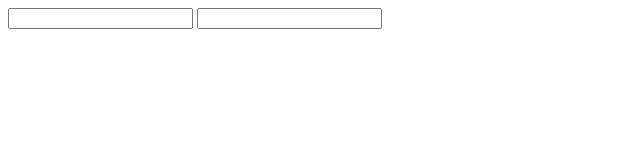
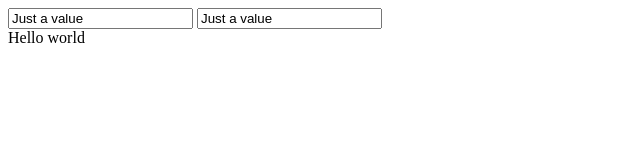
Before and after one commit to ToiLaThin/minimal-jquery, a plain HTML site: page index.html in a window 1280 px wide. Shown: the whole page, without its empty margins (0-640 px from the left). Drawn offline with Linux system fonts and the light colour scheme.

Commit message:
+ change selector, ready, chaining on, text, value with getter setter

```diff
--- a/core.js
+++ b/core.js
@@ -2,7 +2,11 @@
 import { shallowExtend, deepExtend } from "./utils.js";
 
 function jQueryObject(selector) {
-    if (typeof selector != 'string') return;
+    if (selector.nodeType) {
+        this.length = 1;
+        this[0] = selector;
+    }
+    else if (typeof selector == 'string') {
         let nodeList = document.querySelectorAll(selector); //an array of nodelist => change it to jquery object
         let index = 0;
         this.length = 0; //Data in constructor, methods in prototype ✅
@@ -11,13 +15,63 @@ function jQueryObject(selector) {
             index += 1;
             this.length += 1;
         }
+    }
+    else
+        return;
     //new jQueryObject implicitly return this
 }
 
 let jQuery = (selector) => new jQueryObject(selector);
 jQueryObject.prototype = jQuery.fn = jQuery.prototype = { //alias to prototype
+    ready: function(callback) {
+        let jQueryObj = this;
+        const isReady = Array.prototype.some.call(jQueryObj, function(element) {
+            return element.readyState != null && element.readyState != "loading";
+        });
+        if (isReady) {
+            callback();
+        }
+        else {
+            jQueryObj.on('DOMContentLoaded', callback);
+        }
+    },
     each: function(callback) { //suger syntax, now callback exec for each match element of jQuery instance and chainable
         return jQuery.each(this, callback);
+    },
+    on: function(event, callback) {
+        const jQueryObj = this;
+        return jQuery.each(jQueryObj, function() {
+            const element = this;
+            element.addEventListener(event, function(e) {
+                callback.call(element, e)
+            });
+        })
+    },
+    text: function() {
+        const jQueryObj = this;
+        if (arguments.length == 1) { //setter
+            const text = arguments[0];
+            return jQuery.each(jQueryObj, function() {
+                const element = this;
+                element.textContent = text;
+            })
+        }
+        else if (arguments.length == 0 || !arguments) {
+            return jQueryObj[0].textContent;
+        }
+    },
+    val: function() {
+        const jQueryObj = this;
+        if (arguments.length == 1) {
+            const value = arguments[0];//if call arguments inside jQuery.each then it is different
+            return jQuery.each(jQueryObj, function() {
+                const element = this;
+                element.value = value;
+            })
+        }
+        else if (arguments.length == 0 || !arguments) {
+            return jQueryObj[0].value;
+        }
     }
 }
 jQuery.shallowExtend = shallowExtend;
--- a/index.html
+++ b/index.html
@@ -8,20 +8,31 @@
 <body>
     <input id="toSelect">
     <input id="toSelect2">
+    <div class="myDiv"></div>
     <script src="core.js" type="module"></script>
     <script type="module">
         import { jQuery } from "./core.js"
+        jQuery(document).ready(function() {
+            console.log("document ready!!");
+        });
         let x = jQuery("#toSelect");
         console.log(x);
         let y = {};
         let z = { isSomething: true };
         jQuery.shallowExtend(y, z);
         console.log(y);
-        debugger;
         jQuery("input").each(function(index, item) {
             console.log(index);
             console.log(item);
         })
+
+        jQuery("input")
+            .on("click", (event) => {
+                console.log(event);
+            })
+            .val("Just a value");
+        jQuery(".myDiv").text("Hello world");
+
     </script>
 </body>
 </html>
```
Lines whose indentation alone changed are shown as unchanged.
